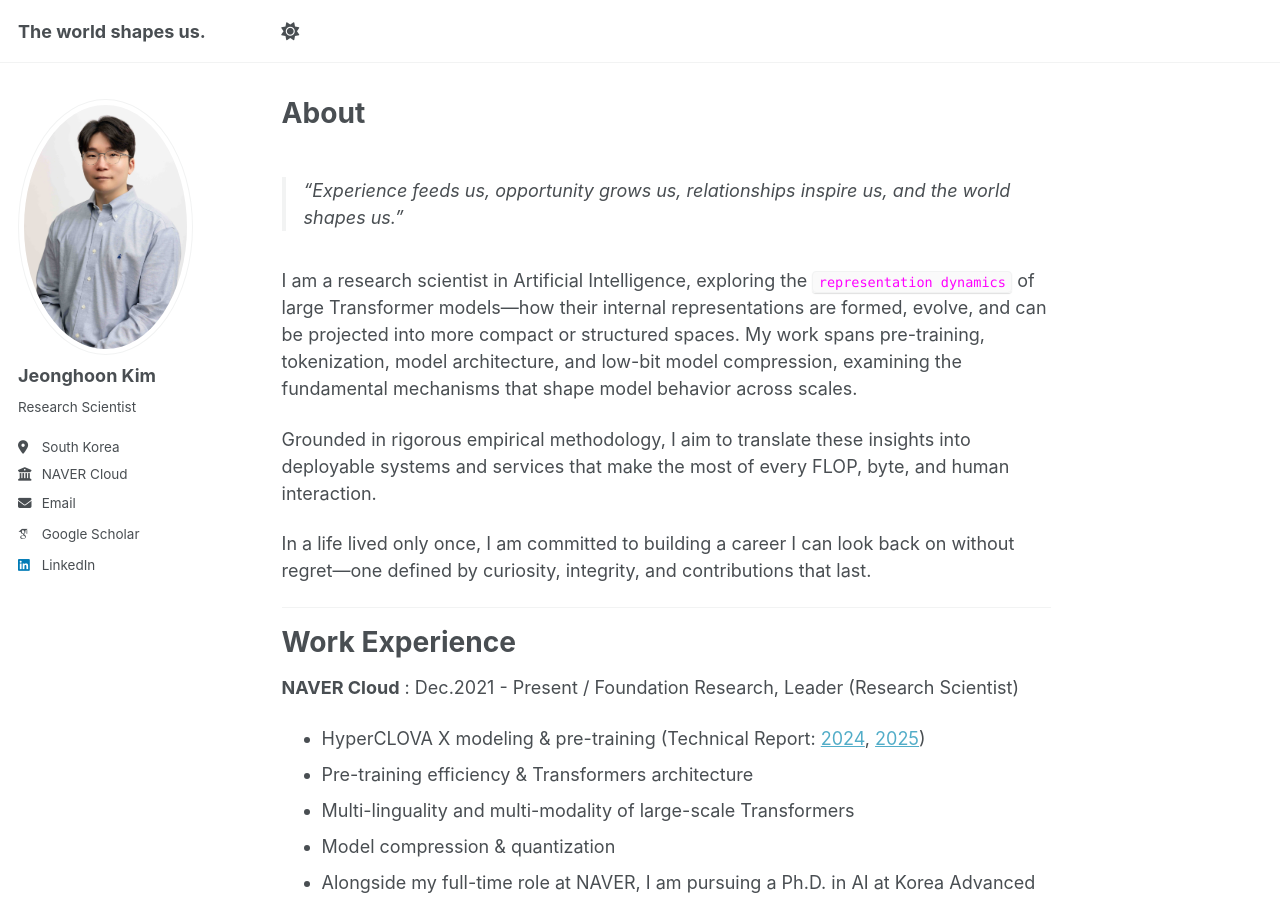
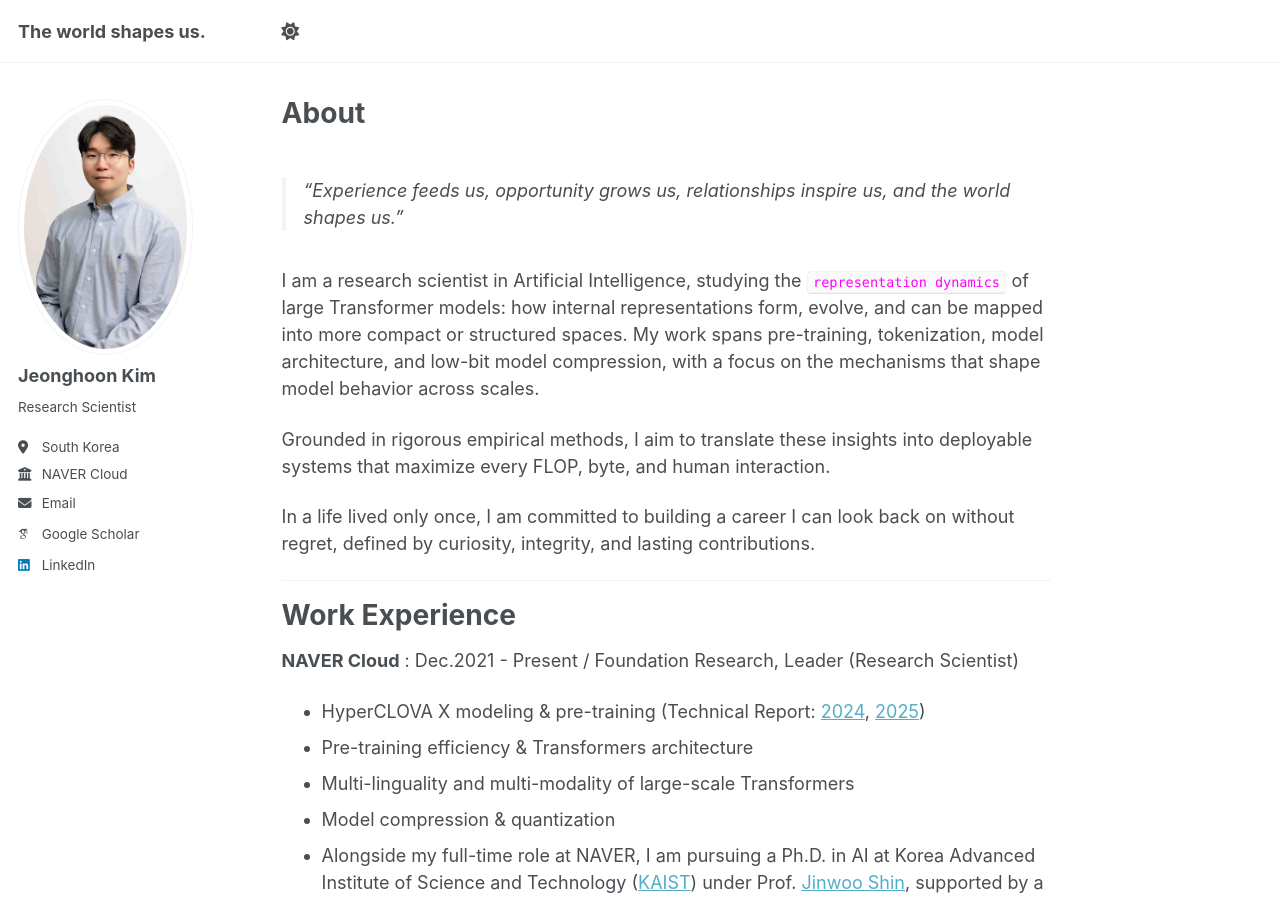
Before and after one commit to penpaperkeycode/penpaperkeycode.github.io, a Jekyll site: the page built from _pages/about.md, in a window 1280 px wide and 900 px high. Built offline with Jekyll 4.4.1, drawn with Linux system fonts in a browser that asks for light colours; some web fonts are replaced.

Commit message:
Update about.md

```diff
--- a/_pages/about.md
+++ b/_pages/about.md
@@ -9,11 +9,11 @@ redirect_from:
 
 > “Experience feeds us, opportunity grows us, relationships inspire us, and the world shapes us.”
 
-I am a research scientist in Artificial Intelligence, exploring the <code style="color : magenta">representation dynamics</code> of large Transformer models—how their internal representations are formed, evolve, and can be projected into more compact or structured spaces. My work spans pre-training, tokenization, model architecture, and low-bit model compression, examining the fundamental mechanisms that shape model behavior across scales.
+I am a research scientist in Artificial Intelligence, studying the <code style="color : magenta">representation dynamics</code> of large Transformer models: how internal representations form, evolve, and can be mapped into more compact or structured spaces. My work spans pre-training, tokenization, model architecture, and low-bit model compression, with a focus on the mechanisms that shape model behavior across scales.
 
-Grounded in rigorous empirical methodology, I aim to translate these insights into deployable systems and services that make the most of every FLOP, byte, and human interaction.
+Grounded in rigorous empirical methods, I aim to translate these insights into deployable systems that maximize every FLOP, byte, and human interaction.
 
-In a life lived only once, I am committed to building a career I can look back on without regret—one defined by curiosity, integrity, and contributions that last.
+In a life lived only once, I am committed to building a career I can look back on without regret, defined by curiosity, integrity, and lasting contributions.
 
 -------
 
```
